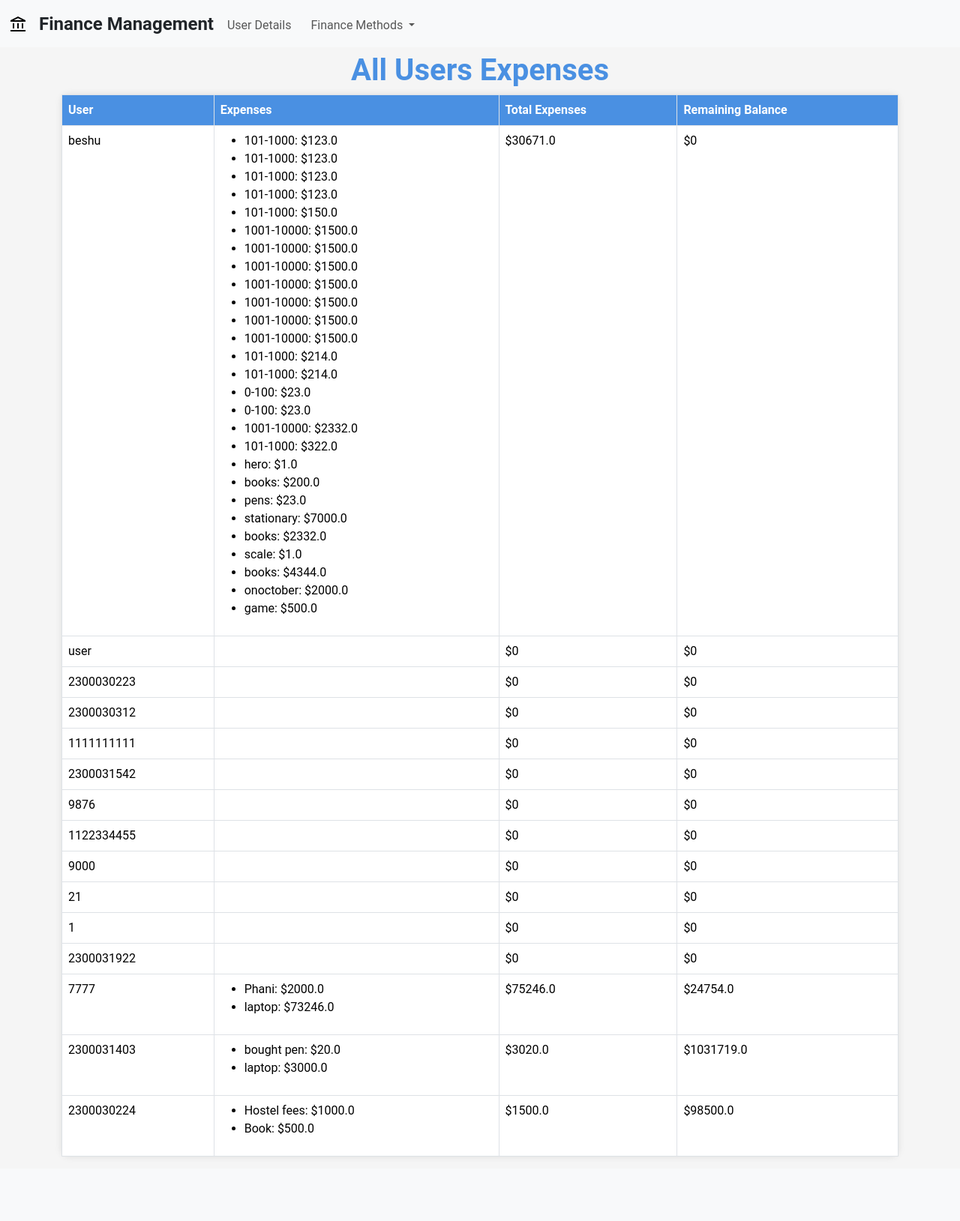
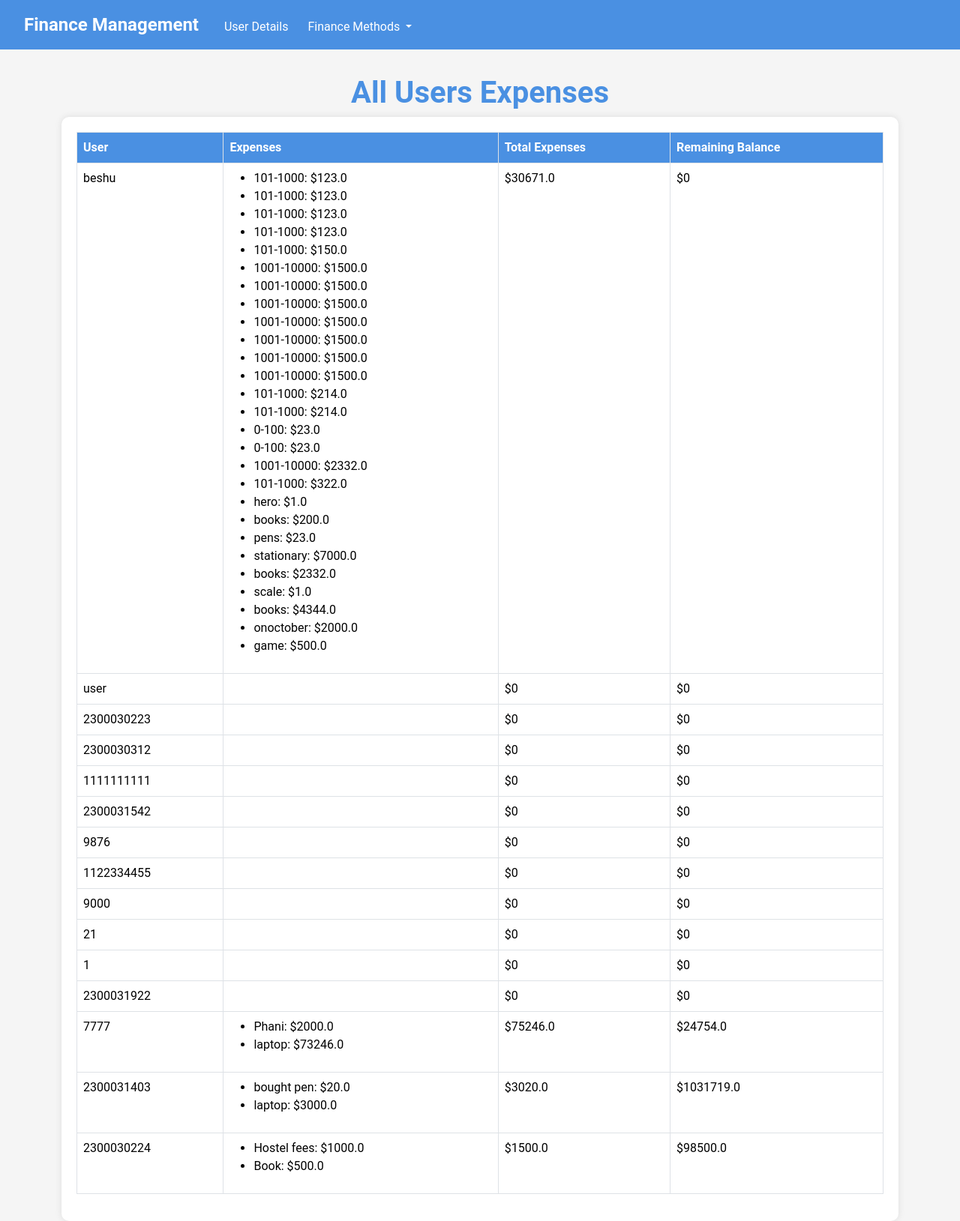
Before and after one commit to Beshwanthsai/FinanceManagement, a Django app: page /all_users_expenses/ in a window 1280 px wide. Shown: the whole page at 75% size. Before the commit the page ends 1545 px from the top, so only its background shows below. Run offline with Django 4.2, Linux system fonts and the light colour scheme; data comes from the database, SQL or seed files in the repository.

Commit message:
modified css

```diff
--- a/pythonProject/Financemanagement/FinanceManagementSystem/templates/adminapp/all_users_expenses.html
+++ b/pythonProject/Financemanagement/FinanceManagementSystem/templates/adminapp/all_users_expenses.html
@@ -5,19 +5,63 @@
     <meta name="viewport" content="width=device-width, initial-scale=1.0">
     <title>All Users Expenses</title>
     <link href="https://cdn.jsdelivr.net/npm/bootstrap@5.3.3/dist/css/bootstrap.min.css" rel="stylesheet">
+    <style>
+        body {
+            background-color: #f5f5f5;
+            font-family: 'Roboto', sans-serif;
+            margin-top: 70px;
+        }
+        .navbar-custom {
+            background-color: #4a90e2;
+            padding: 10px 20px;
+            position: fixed;
+            top: 0;
+            width: 100%;
+            z-index: 1000;
+        }
+        .navbar-custom .navbar-brand {
+            font-size: 1.5rem;
+            font-weight: bold;
+            color: #fff;
+        }
+        .navbar-custom .nav-link {
+            color: #fff;
+            font-size: 1rem;
+        }
+        .navbar-custom .nav-link:hover {
+            color: #d1ecf1;
+        }
+        .container {
+            margin-top: 100px;
+        }
+        .table-container {
+            background-color: #fff;
+            border-radius: 10px;
+            box-shadow: 0 0 10px rgba(0, 0, 0, 0.1);
+            padding: 20px;
+        }
+        .table thead th {
+            background-color: #4a90e2;
+            color: #fff;
+            font-weight: bold;
+        }
+        .table tbody tr:hover {
+            background-color: #f1f1f1;
+        }
+    </style>
 </head>
-<body style="background-color: #f5f5f5; font-family: 'Roboto', sans-serif; margin-top: 70px;">
-    <nav class="navbar navbar-expand-lg navbar-light bg-body-tertiary" style="position: fixed; top: 0; width: 100%; z-index: 1000;">
+<body>
+    <nav class="navbar navbar-expand-lg navbar-custom">
         <div class="container-fluid">
-            <a class="navbar-brand" href="{% url 'homepagecall' %}" style="font-weight: bold;"><svg xmlns="http://www.w3.org/2000/svg" height="24px" viewBox="0 -960 960 960" width="24px" fill="#000000"><path d="M200-280v-280h80v280h-80Zm240 0v-280h80v280h-80ZM80-120v-80h800v80H80Zm600-160v-280h80v280h-80ZM80-640v-80l400-200 400 200v80H80Zm178-80h444-444Zm0 0h444L480-830 258-720Z"/></svg></a>
+            <a class="navbar-brand" href="{% url 'homepagecall' %}">Finance Management</a>
             <button class="navbar-toggler" type="button" data-bs-toggle="collapse" data-bs-target="#navbarNavDropdown" aria-controls="navbarNavDropdown" aria-expanded="false" aria-label="Toggle navigation">
                 <span class="navbar-toggler-icon"></span>
             </button>
             <div class="collapse navbar-collapse" id="navbarNavDropdown">
                 <ul class="navbar-nav">
-                    <li class="nav-item">
-                        <h4 style="padding-top:10px;"> <b>Finance Management</b></h4>
-                    </li>
+{#                    <li class="nav-item">#}
+{#                        <h4 style="padding-top:10px;"> <b>Finance Management</b></h4>#}
+{#                    </li>#}
                     <li class="nav-item">
                         <a class="nav-link" href="{% url 'all_users_expenses' %}" style="padding-top:14px; margin-left:10px;">User Details</a>
                     </li>
@@ -34,19 +78,19 @@
                     </li>
                 </ul>
             </div>
-
         </div>
     </nav>
 
-    <div class="container mt-5">
+    <div class="container">
         <h1 class="text-center" style="color: #4a90e2; font-weight: bold;">All Users Expenses</h1>
-        <table class="table table-bordered" style="background-color: #fff; border-radius: 10px; box-shadow: 0 0 10px rgba(0, 0, 0, 0.1);">
+        <div class="table-container">
+            <table class="table table-bordered">
                 <thead>
                     <tr>
-                    <th style="background-color: #4a90e2; color: #fff; font-weight: bold;">User</th>
-                    <th style="background-color: #4a90e2; color: #fff; font-weight: bold;">Expenses</th>
-                    <th style="background-color: #4a90e2; color: #fff; font-weight: bold;">Total Expenses</th>
-                    <th style="background-color: #4a90e2; color: #fff; font-weight: bold;">Remaining Balance</th>
+                        <th>User</th>
+                        <th>Expenses</th>
+                        <th>Total Expenses</th>
+                        <th>Remaining Balance</th>
                     </tr>
                 </thead>
                 <tbody>
@@ -67,5 +111,6 @@
                 </tbody>
             </table>
         </div>
+    </div>
 </body>
 </html>
```
Lines whose indentation alone changed are shown as unchanged.
